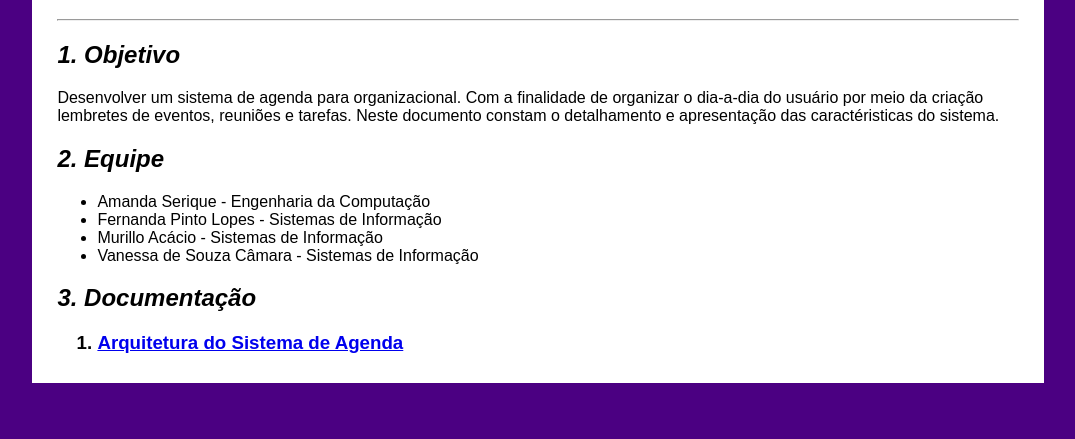
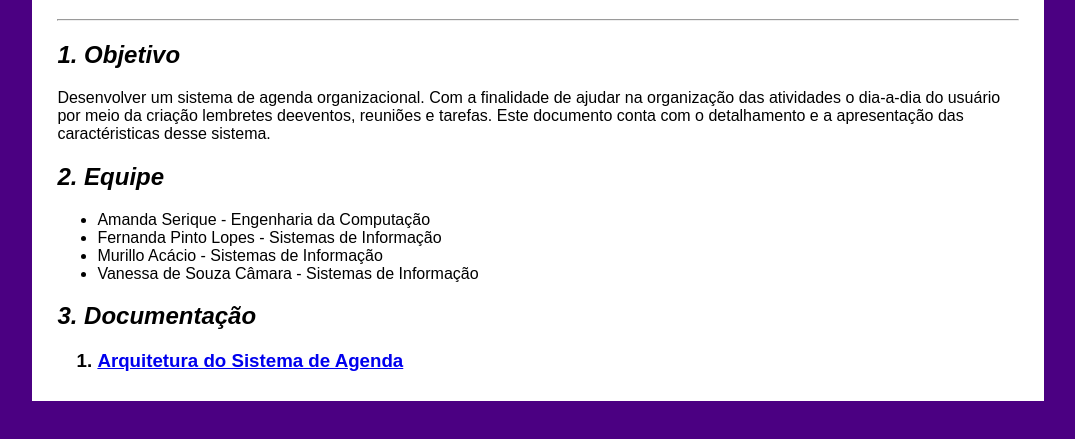
Before and after one commit to NandaPL/DigiAgenda, a plain HTML site: page documentacao/index.html in a window 1280 px wide. Shown: the part 81-520 px from the top of the page, without its empty margins (102-1177 px from the left). Drawn offline with Linux system fonts and the light colour scheme.

Commit message:
ajuste descrição da documentação

```diff
--- a/documentacao/index.html
+++ b/documentacao/index.html
@@ -16,10 +16,11 @@
       <div id="principal">
         <h2>1. Objetivo</h2>
         <p id="objetivo">
-          Desenvolver um sistema de agenda para organizacional. Com a finalidade
-          de organizar o dia-a-dia do usuário por meio da criação lembretes de
-          eventos, reuniões e tarefas. Neste documento constam o detalhamento e
-          apresentação das caractéristicas do sistema.
+          Desenvolver um sistema de agenda organizacional. Com a finalidade de
+          ajudar na organização das atividades o dia-a-dia do usuário por meio
+          da criação lembretes deeventos, reuniões e tarefas. Este documento
+          conta com o detalhamento e a apresentação das caractéristicas desse
+          sistema.
         </p>
 
         <h2>2. Equipe</h2>
```
